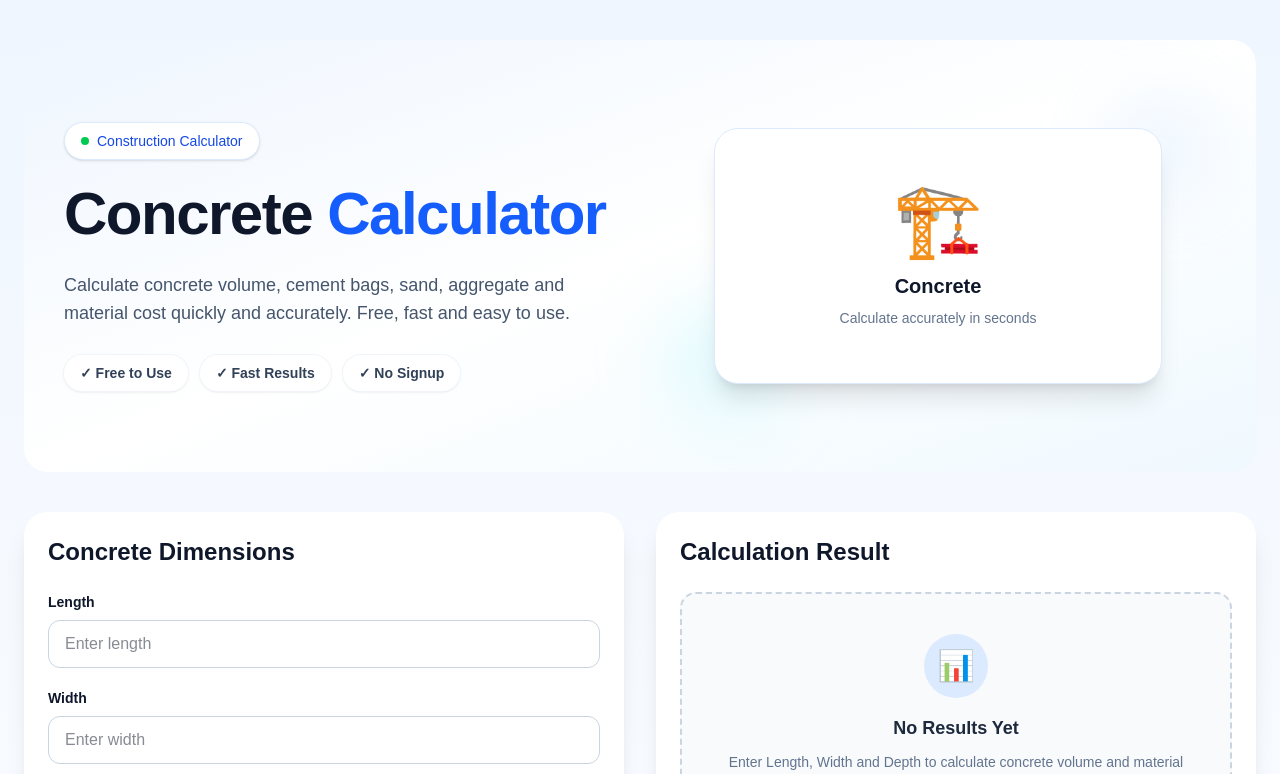
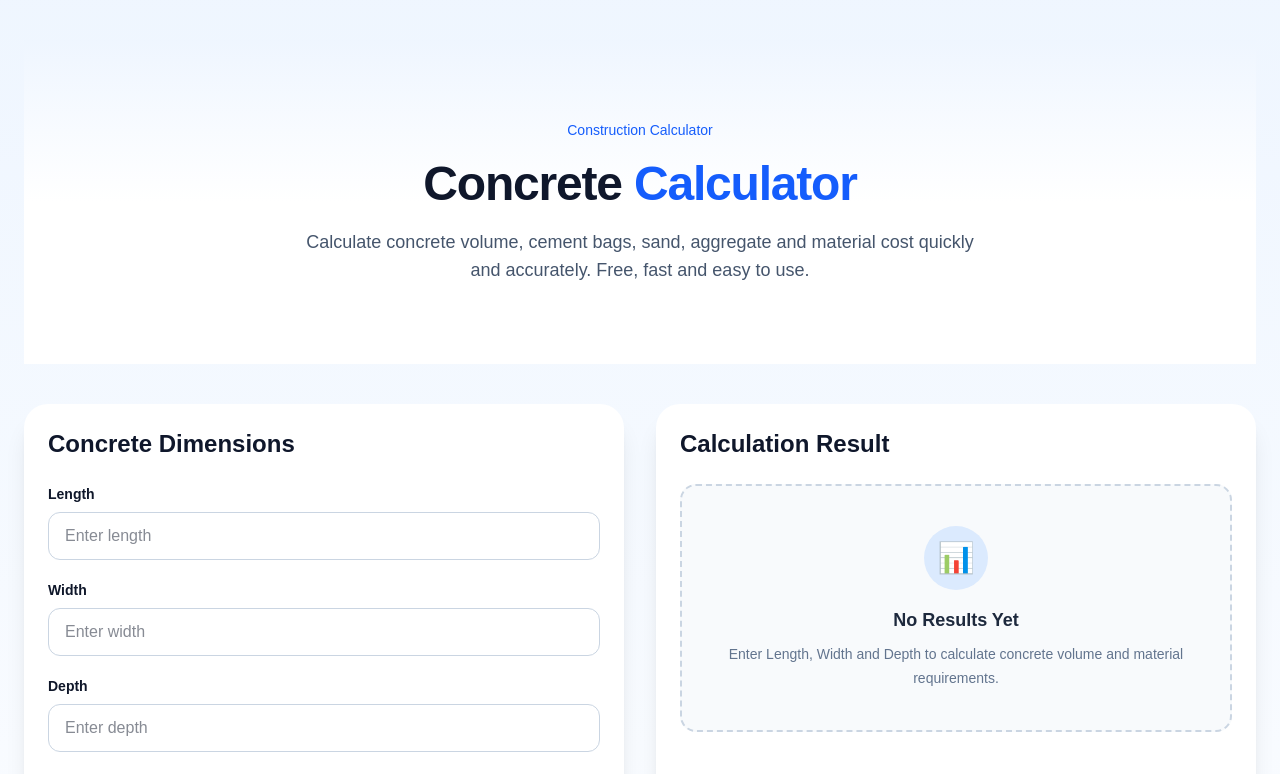
Before and after one commit to km7max-cmd/cornerspan, a Next.js app: page /calculators/concrete in a window 1280 px wide. Shown: the top 774 px of the page. Built offline with nearby package versions, Linux system fonts and the light colour scheme.

Commit message:
Refactor CalculatorHero component props and layout

```diff
--- a/app/components/CalculatorHero.tsx
+++ b/app/components/CalculatorHero.tsx
@@ -1,90 +1,35 @@
-type CalculatorHeroProps = {
+type Props = {
   title: string;
-  highlight?: string;
+  highlight: string;
   description: string;
   category?: string;
-  image?: string;
 };
 
 export default function CalculatorHero({
   title,
   highlight,
   description,
-  category = "Construction Calculator",
-  image,
-}: CalculatorHeroProps) {
+  category,
+}: Props) {
   return (
-    <section className="relative overflow-hidden rounded-3xl bg-gradient-to-br from-blue-50 via-white to-sky-50 px-6 py-10 sm:px-10 sm:py-14">
-      <div className="mx-auto grid max-w-7xl items-center gap-10 lg:grid-cols-2">
+    <section className="w-full bg-gradient-to-b from-blue-50 via-white to-white">
+      <div className="mx-auto max-w-6xl px-5 py-12 text-center sm:px-6 sm:py-16 lg:py-20">
 
-        {/* LEFT CONTENT */}
-        <div>
-          {/* Category */}
-          <div className="mb-4 inline-flex items-center gap-2 rounded-full border border-blue-100 bg-white px-4 py-2 text-sm font-medium text-blue-700 shadow-sm">
-            <span className="h-2 w-2 rounded-full bg-green-500" />
+        {category && (
+          <div className="mb-5 text-sm font-medium text-blue-600">
             {category}
           </div>
+        )}
 
-          {/* H1 */}
-          <h1 className="max-w-2xl text-4xl font-extrabold leading-tight tracking-tight text-slate-900 sm:text-5xl lg:text-6xl">
-            {title}{" "}
-            {highlight && (
-              <span className="text-blue-600">{highlight}</span>
-            )}
-          </h1>
+        <h1 className="whitespace-nowrap text-3xl font-bold tracking-tight text-slate-900 sm:text-4xl md:text-5xl">
+          {title}{" "}
+          <span className="text-blue-600">{highlight}</span>
+        </h1>
 
-          {/* Description */}
-          <p className="mt-5 max-w-2xl text-base leading-7 text-slate-600 sm:text-lg">
-            {description}
-          </p>
+        <p className="mx-auto mt-5 max-w-2xl text-base leading-7 text-slate-600 sm:text-lg">
+          {description}
+        </p>
 
-          {/* Trust badges */}
-          <div className="mt-7 flex flex-wrap gap-3">
-            <span className="rounded-full bg-white px-4 py-2 text-sm font-semibold text-slate-700 shadow-sm ring-1 ring-slate-100">
-              ✓ Free to Use
-            </span>
-
-            <span className="rounded-full bg-white px-4 py-2 text-sm font-semibold text-slate-700 shadow-sm ring-1 ring-slate-100">
-              ✓ Fast Results
-            </span>
-
-            <span className="rounded-full bg-white px-4 py-2 text-sm font-semibold text-slate-700 shadow-sm ring-1 ring-slate-100">
-              ✓ No Signup
-            </span>
-          </div>
-        </div>
-
-        {/* RIGHT VISUAL */}
-        <div className="relative flex min-h-[260px] items-center justify-center sm:min-h-[320px]">
-          {image ? (
-            <img
-              src={image}
-              alt={`${title} illustration`}
-              className="relative z-10 max-h-[320px] w-auto max-w-full object-contain"
-            />
-          ) : (
-            <div
-              className="relative z-10 flex h-64 w-full max-w-md items-center justify-center rounded-3xl border border-blue-100 bg-white shadow-xl"
-              aria-label={`${title} calculator illustration`}
-            >
-              <div className="text-center">
-                <div className="mb-4 text-7xl">🏗️</div>
-
-                <div className="text-xl font-bold text-slate-900">
-                  {title}
-                </div>
-
-                <div className="mt-2 text-sm text-slate-500">
-                  Calculate accurately in seconds
-                </div>
-              </div>
-            </div>
-          )}
-
-          {/* Decorative circles */}
-          <div className="absolute right-4 top-2 h-20 w-20 rounded-full bg-blue-200/40 blur-2xl" />
-          <div className="absolute bottom-2 left-4 h-24 w-24 rounded-full bg-cyan-200/40 blur-2xl" />
-        </div>
       </div>
     </section>
   );
```
